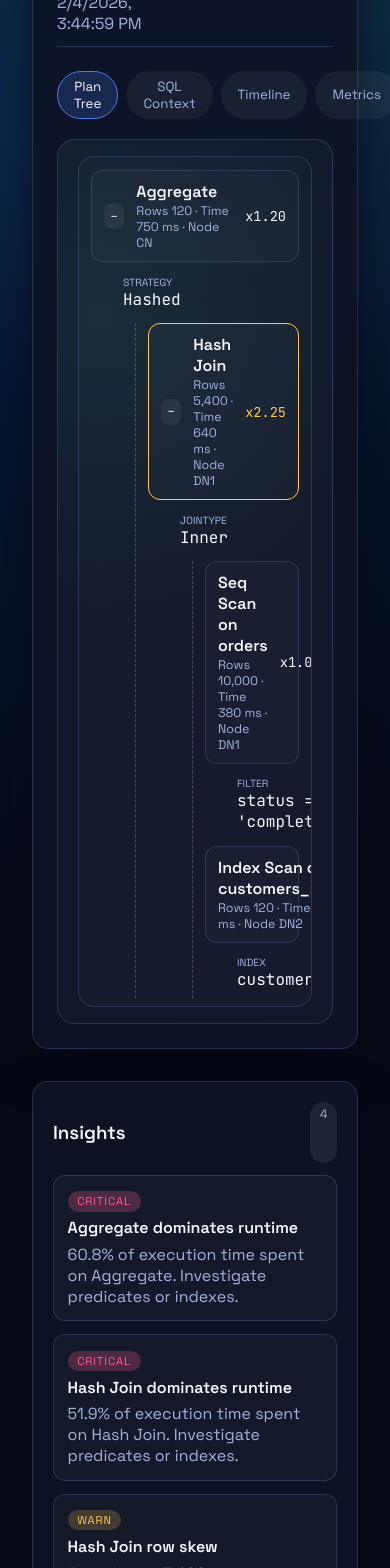
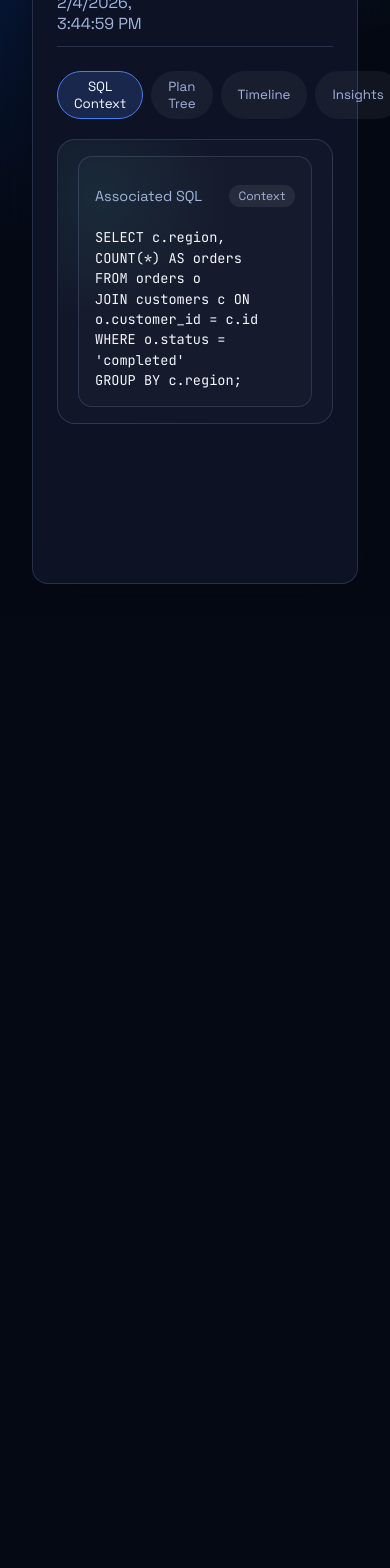
Before and after one commit to SukiEva/SqlAnalyzer, a Vue app: page /#/ in a window 390 px wide. Shown: the part 300-1868 px from the top of the page. After the commit the page ends 916 px from the top, so only its background shows below. Built offline with nearby package versions, Linux system fonts and the light colour scheme.

Commit message:
feat: reshape workspace tabs

```diff
--- a/src/services/i18n.ts
+++ b/src/services/i18n.ts
@@ -25,10 +25,10 @@ const messages = {
     plan: {
       emptyState: "Import a plan to begin.",
       tabs: {
+        sql: "SQL Context",
         structure: "Plan Tree",
-        sql: "SQL Context",
         timeline: "Timeline",
-        metrics: "Metrics",
+        insights: "Insights",
       },
       stats: {
         nodes: "Nodes",
@@ -125,10 +125,10 @@ const messages = {
     plan: {
       emptyState: "导入执行计划以开始分析",
       tabs: {
+        sql: "SQL 上下文",
         structure: "执行计划",
-        sql: "SQL 上下文",
         timeline: "时间线",
-        metrics: "指标概览",
+        insights: "洞察",
       },
       stats: {
         nodes: "节点数",
--- a/src/views/PlanWorkspace.vue
+++ b/src/views/PlanWorkspace.vue
@@ -14,12 +14,12 @@ const nodes = computed(() => planStore.nodes);
 const insights = computed(() => planStore.insights);
 const current = computed(() => planStore.currentExecution);
 const tabs = computed(() => [
+  { id: "sql", label: t("plan.tabs.sql") },
   { id: "plan", label: t("plan.tabs.structure") },
-  { id: "sql", label: t("plan.tabs.sql") },
   { id: "timeline", label: t("plan.tabs.timeline") },
-  { id: "meta", label: t("plan.tabs.metrics") },
+  { id: "insights", label: t("plan.tabs.insights") },
 ]);
-const activeTab = ref("plan");
+const activeTab = ref("sql");
 
 onMounted(() => {
   planStore.bootstrap();
@@ -68,9 +68,6 @@ onMounted(() => {
           </button>
         </div>
         <div class="tab-panels">
-          <section v-show="activeTab === 'plan'" class="plan-pane">
-            <PlanTree :nodes="nodes" />
-          </section>
           <section v-show="activeTab === 'sql'" class="sql-pane">
             <div class="sql-block">
               <div class="sql-block__header">
@@ -81,40 +78,17 @@ onMounted(() => {
               <p v-else class="empty-state">{{ t("plan.sql.empty") }}</p>
             </div>
           </section>
+          <section v-show="activeTab === 'plan'" class="plan-pane">
+            <PlanTree :nodes="nodes" />
+          </section>
           <section v-show="activeTab === 'timeline'" class="timeline-pane">
             <PlanTimeline :nodes="nodes" :total-time="current?.stats.totalTimeMs ?? 1" />
           </section>
-          <section v-show="activeTab === 'meta'" class="meta-pane">
-            <div class="meta-cards">
-              <article>
-                <h4>{{ t("plan.stats.nodes") }}</h4>
-                <p>{{ current?.stats.nodeCount ?? 0 }}</p>
-              </article>
-              <article>
-                <h4>{{ t("plan.stats.runtime") }}</h4>
-                <p>{{ current?.stats.totalTimeMs ?? 0 }} ms</p>
-              </article>
-              <article>
-                <h4>{{ t("plan.stats.memory") }}</h4>
-                <p>{{ current?.stats.totalMemoryMB ?? 0 }} MB</p>
-              </article>
-              <article>
-                <h4>{{ t("plan.meta.sourceLabel") }}</h4>
-                <p>
-                  {{
-                    current?.summary.source === "upload"
-                      ? t("plan.meta.sourceUpload")
-                      : t("plan.meta.sourceConnection")
-                  }}
-                </p>
-              </article>
-            </div>
+          <section v-show="activeTab === 'insights'" class="insights-pane">
+            <PlanInsightPanel :insights="insights" />
           </section>
         </div>
       </div>
-      <aside class="workspace-panel insights glass-panel">
-        <PlanInsightPanel :insights="insights" />
-      </aside>
     </section>
   </div>
 </template>
@@ -127,17 +101,9 @@ onMounted(() => {
 }
 
 .workspace-body {
-  display: grid;
-  grid-template-columns: minmax(0, 1fr) 360px;
-  gap: 2rem;
-  min-height: 70vh;
-}
-
-.workspace-panel {
-  padding: 1.25rem;
   display: flex;
   flex-direction: column;
-  gap: 1rem;
+  min-height: 70vh;
 }
 
 .workspace-main {
@@ -242,7 +208,7 @@ onMounted(() => {
 .plan-pane,
 .sql-pane,
 .timeline-pane,
-.meta-pane {
+.insights-pane {
   border: 1px solid var(--border);
   border-radius: 18px;
   background: radial-gradient(
@@ -275,48 +241,15 @@ onMounted(() => {
   height: 100%;
 }
 
-.meta-pane {
+.insights-pane {
+  min-height: 320px;
   display: flex;
-  align-items: center;
-  justify-content: center;
-}
-
-.meta-cards {
-  display: grid;
-  grid-template-columns: repeat(auto-fit, minmax(160px, 1fr));
-  gap: 1rem;
-  width: 100%;
-}
-
-.meta-cards article {
-  border: 1px dashed rgba(255, 255, 255, 0.15);
-  border-radius: 12px;
-  padding: 1rem;
-  background: rgba(255, 255, 255, 0.02);
-}
-
-.meta-cards h4 {
-  margin: 0;
-  font-size: 0.85rem;
-  color: var(--text-secondary);
-}
-
-.meta-cards p {
-  margin: 0.35rem 0 0;
-  font-size: 1.1rem;
-  font-family: "JetBrains Mono", monospace;
-}
-
-.history-pane {
-  min-height: 420px;
+  flex-direction: column;
 }
 
 @media (max-width: 1200px) {
   .workspace-body {
-    grid-template-columns: minmax(0, 1fr);
-  }
-  .workspace-panel.insights {
-    order: 2;
+    min-height: auto;
   }
 }
 </style>
```
